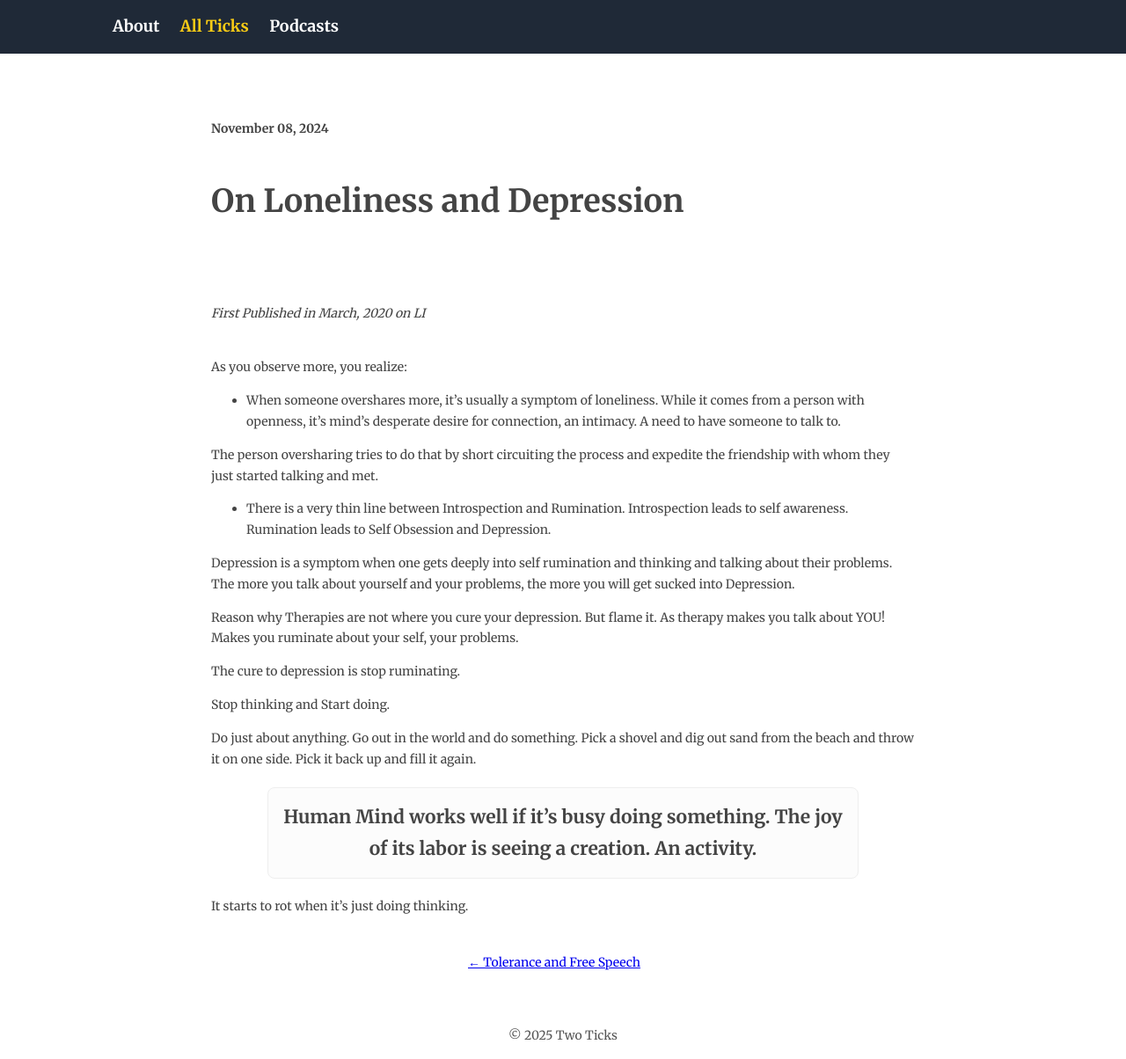
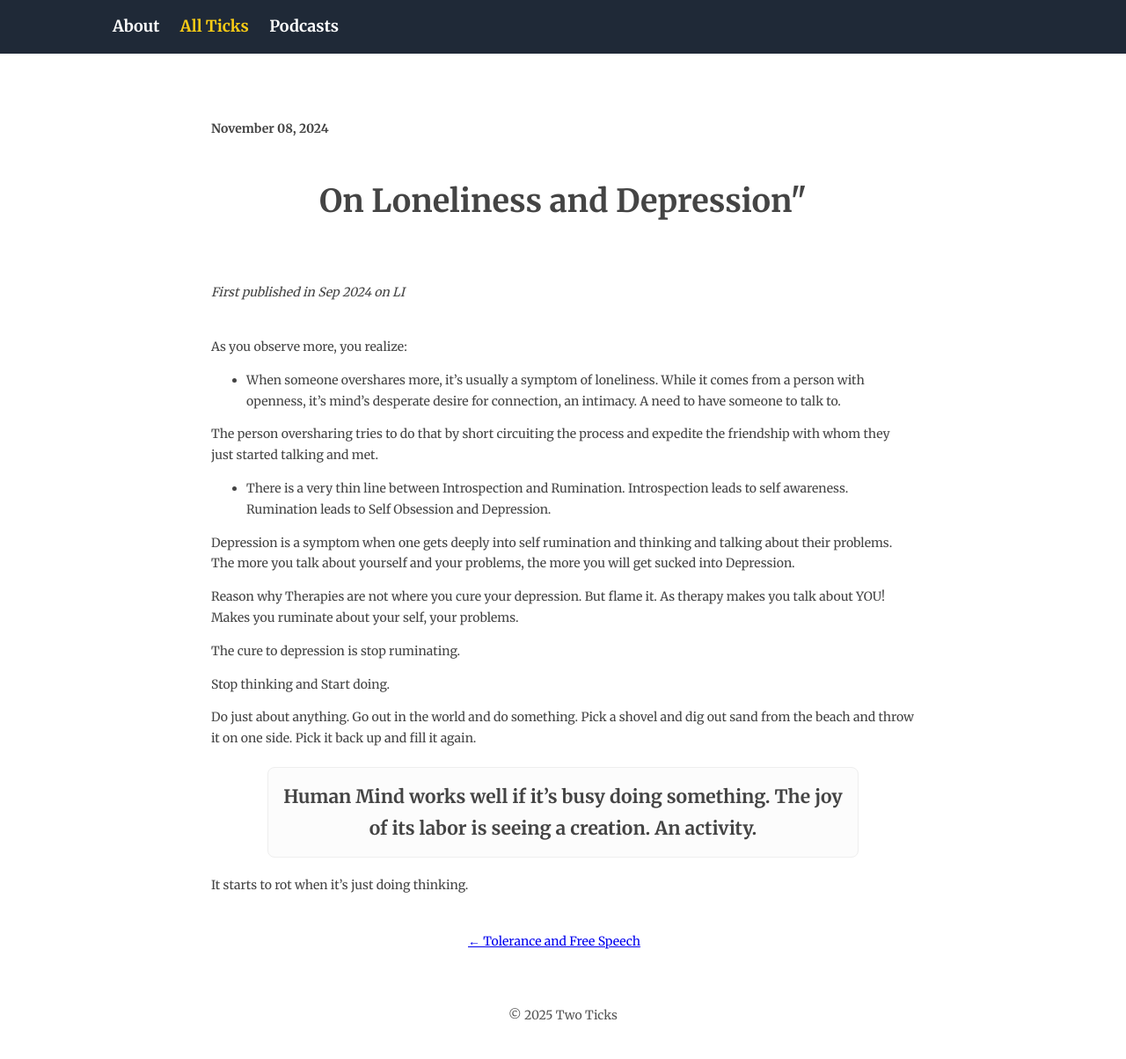
Before and after one commit to trmanish/trmanish.github.io, a Jekyll site: the page built from _posts/2025-02-24-on-loneliness-and-depression.md, in a window 1280 px wide. Shown: the whole page at 88% size. Built offline with Jekyll 4.4.1, drawn with Linux system fonts in a browser that asks for light colours; after the commit the page ends 1181 px from its top, so only the background shows below that.

Commit message:
update formatting

```diff
--- a/_posts/2025-02-24-on-loneliness-and-depression.md
+++ b/_posts/2025-02-24-on-loneliness-and-depression.md
@@ -4,9 +4,13 @@ date: 2024-11-08
 layout: post
 ---
 
-# **On Loneliness and Depression**<br><br>
+<div align="center">
+  <h1><strong>On Loneliness and Depression"</strong></h1>
+</div>
 
-*First Published in March, 2020 on LI* <br><br>
+<br> <!-- Adds extra spacing -->
+
+*First published in Sep 2024 on LI*<br><br>
 
 
 As you observe more, you realize:
```
Also changed, not shown: _posts/2025-02-09-great-product-decisions.md (+5 -1 lines), _posts/2025-02-24-death-sadness.md (+1 -1 lines).
